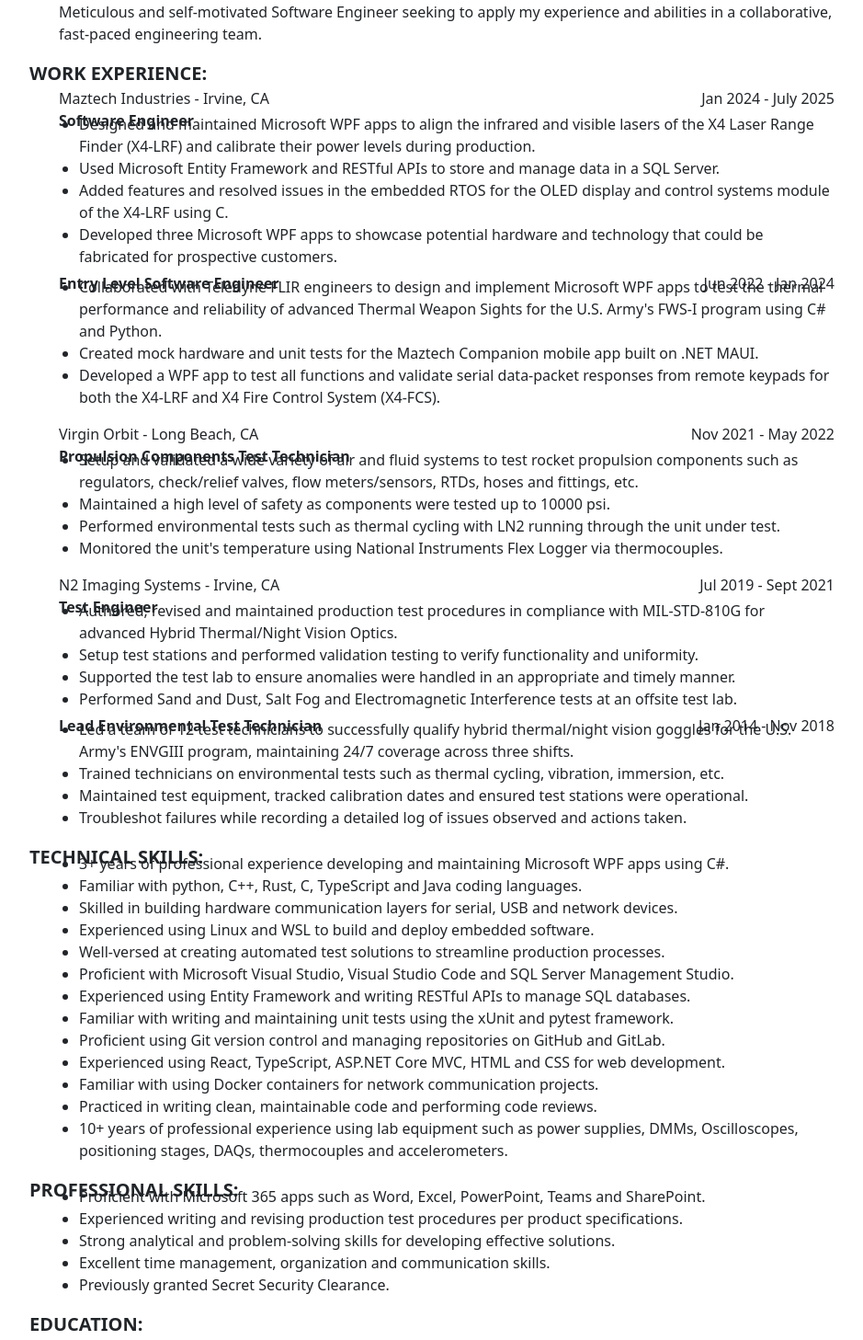
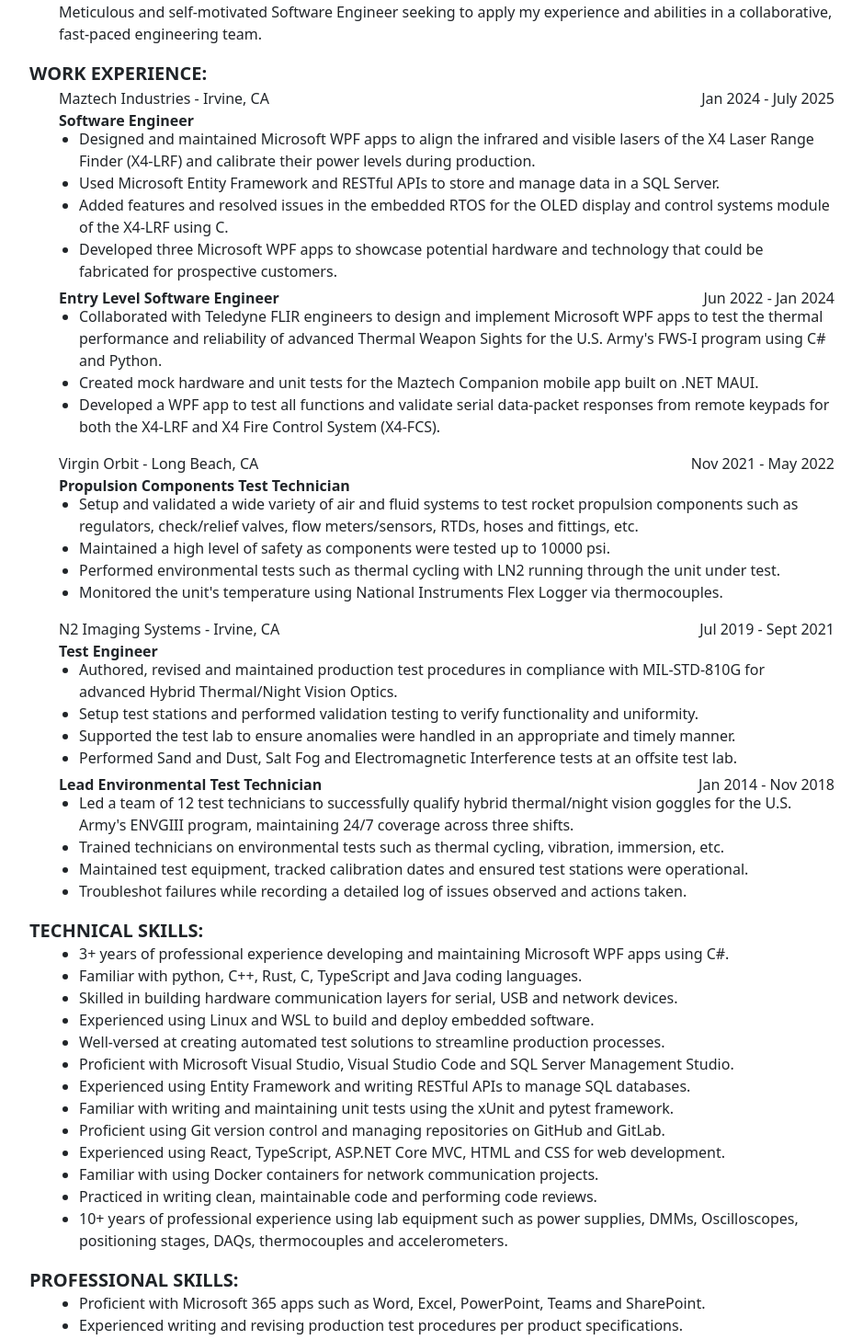
Before and after one commit to JDeats/jdeats.github.io, a React (Vite) app: page /resume in a window 1280 px wide. Shown: the part 181-1638 px from the top of the page at 92% size, without its empty margins (170-1109 px from the left). Built offline with nearby package versions, Linux system fonts and the light colour scheme.

Commit message:
Fixed some styling after the last changes.

```diff
--- a/src/app/layout/App.css
+++ b/src/app/layout/App.css
@@ -29,7 +29,6 @@
 .resume-job-title {
   text-align: left;
   font-weight: bold;
-  margin-bottom: 0px;
 }
 
 .resume-section-header {
@@ -43,7 +42,6 @@
   font-weight: 500;
   text-align: left;
   font-size: 20px;
-  margin-bottom: 0px;
   line-height: 1.2;
 }
 
--- a/src/features/projects/ProjectsOverview.tsx
+++ b/src/features/projects/ProjectsOverview.tsx
@@ -2,8 +2,9 @@ import { NavLink } from "react-router";
 
 export default function ProjectsOverview() {
   return (
-    <>
+    <div>
       <h1 style={{marginBottom: "30px"}}>Projects Overview</h1>
+      <div style={{margin: "0px 20px"}}>
 
         <div style={{ textAlign: "left", display:"flex", gap:"5px"}}>
           <NavLink to='/reactivities'>Reactivities</NavLink>
@@ -19,6 +20,8 @@ export default function ProjectsOverview() {
           <NavLink to='/simon'>Simon</NavLink>
           <p>A recreation of the Simon memory game made by Milton Bradley using HTML, CSS and Javascript.</p>
         </div>
-    </>
+
+      </div>
+    </div>
   )
 }
--- a/src/features/resume/ProfessionalSkills.tsx
+++ b/src/features/resume/ProfessionalSkills.tsx
@@ -1,7 +1,7 @@
 export default function ProfessionalSkills() {
   return (
     <div>
-        <p className="resume-section-header">PROFESSIONAL SKILLS:</p>
+        <p className="resume-section-header" style={{marginBottom: "18px"}}>PROFESSIONAL SKILLS:</p>
         <div style={{marginLeft: "2em"}}>
             <ul>
                 <li>Proficient with Microsoft 365 apps such as Word, Excel, PowerPoint, Teams and SharePoint.</li>
--- a/src/features/resume/TechnicalSkills.tsx
+++ b/src/features/resume/TechnicalSkills.tsx
@@ -1,7 +1,7 @@
 export default function TechnicalSkills() {
   return (
     <div>
-        <p className="resume-section-header">TECHNICAL SKILLS:</p>
+        <p className="resume-section-header" style={{marginBottom: "18px"}}>TECHNICAL SKILLS:</p>
         <div style={{marginLeft: "2em"}}>
             <ul>
                 <li>3+ years of professional experience developing and maintaining Microsoft WPF apps using C#.</li>
--- a/src/features/resume/WorkHistory.tsx
+++ b/src/features/resume/WorkHistory.tsx
@@ -19,7 +19,7 @@ export default function WorkHistory() {
         </ul>
 
         <div className="spread-content">
-            <span style={{fontWeight: "bold"}}>Entry Level Software Engineer</span>
+            <span style={{fontWeight: "bold", marginBottom: "16px"}}>Entry Level Software Engineer</span>
             <span>Jun 2022 - Jan 2024</span>
         </div>
         <ul>
@@ -56,7 +56,7 @@ export default function WorkHistory() {
         </ul>
 
         <div className="spread-content">
-            <span style={{fontWeight: "bold"}}>Lead Environmental Test Technician</span>
+            <span style={{fontWeight: "bold", marginBottom: "16px"}}>Lead Environmental Test Technician</span>
             <span>Jan 2014 - Nov 2018</span>
         </div>
         <ul>
```
Lines whose indentation alone changed are shown as unchanged.
